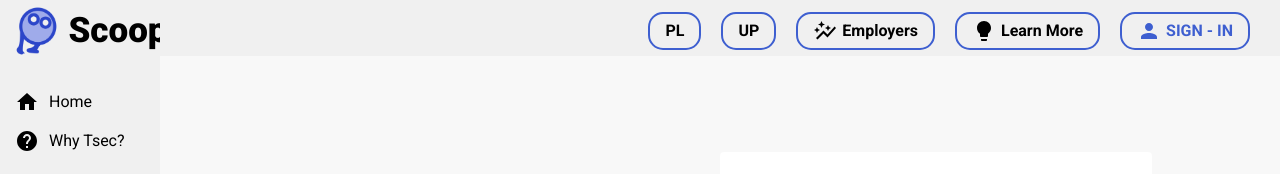
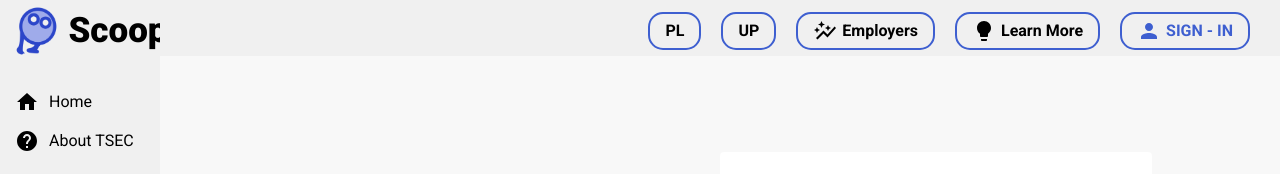
Before and after one commit to shreyanzjain/scoop-mern, a React (Vite) app in the folder frontend/: page / in a window 1280 px wide. Shown: the top 174 px of the page. Built offline with nearby package versions, Linux system fonts and the light colour scheme.

Commit message:
Code fix - landing page

```diff
--- a/frontend/src/components/landing/Menu.jsx
+++ b/frontend/src/components/landing/Menu.jsx
@@ -89,7 +89,7 @@ const Menu = ({ setSelectedOption }) => {
 
         <Item>
           <HelpIcon />
-          <span onClick={() => handleItemClick("Why_tsec")}>Why Tsec?</span>
+          <span onClick={() => handleItemClick("Why_tsec")}>About TSEC</span>
         </Item>
 
         <Hr />
--- a/frontend/src/components/landing/Why_tsec.jsx
+++ b/frontend/src/components/landing/Why_tsec.jsx
@@ -2,6 +2,7 @@ import React from 'react';
 import styled from 'styled-components';
 
 const Justify = styled.div`
+  color: black;
   text-align: justify;
   text-justify: inter-word;
 `;
@@ -172,7 +173,7 @@ const Why_tsec = () => {
         </div>
       </div>
     </div>
-    <button class="flex mx-auto mt-8 text-white bg-indigo-500 border-0 py-2 px-8 focus:outline-none hover:bg-indigo-600 rounded text-lg">Home</button>
+
   </div>
 </section>
 </div>
```
